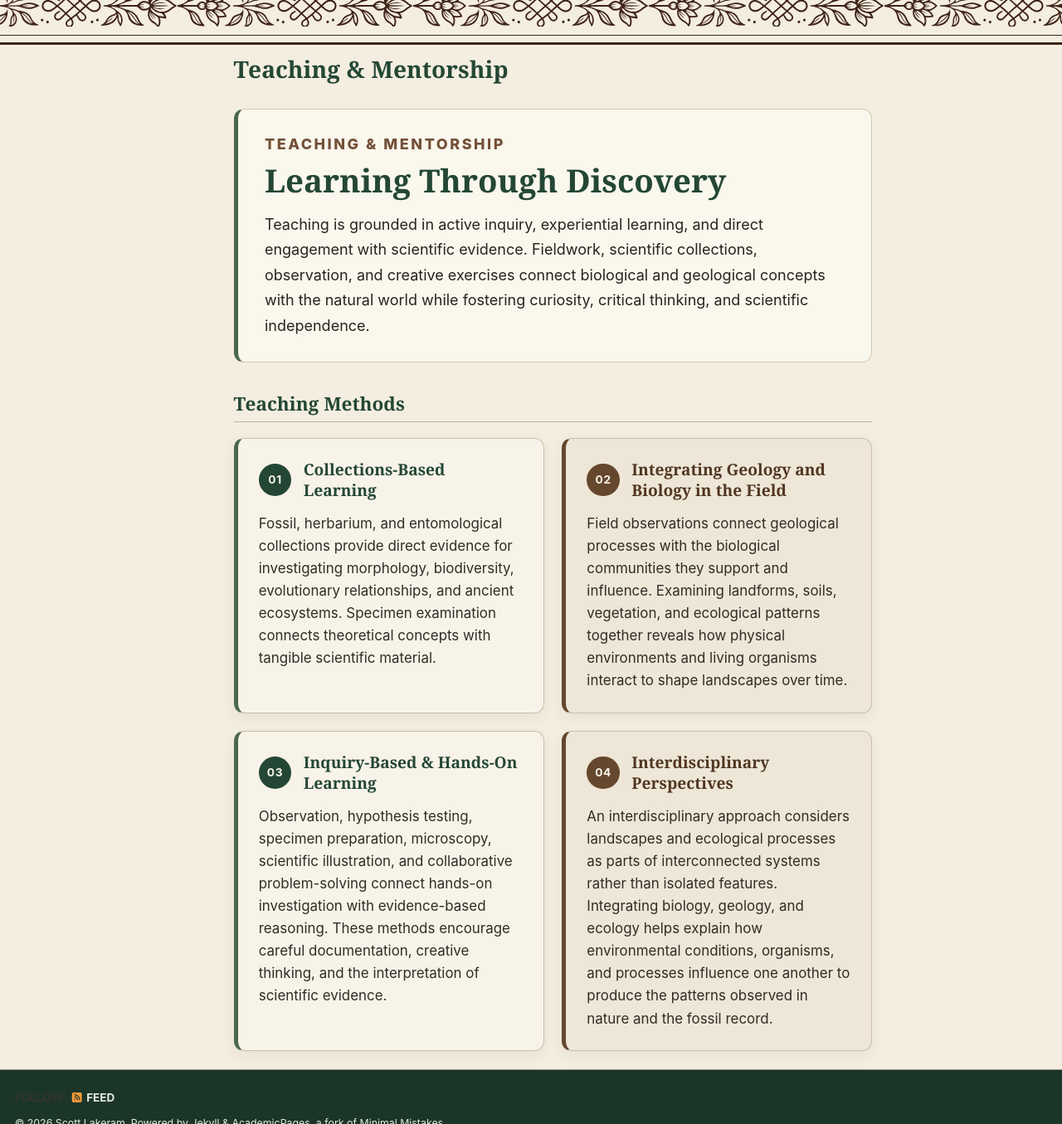
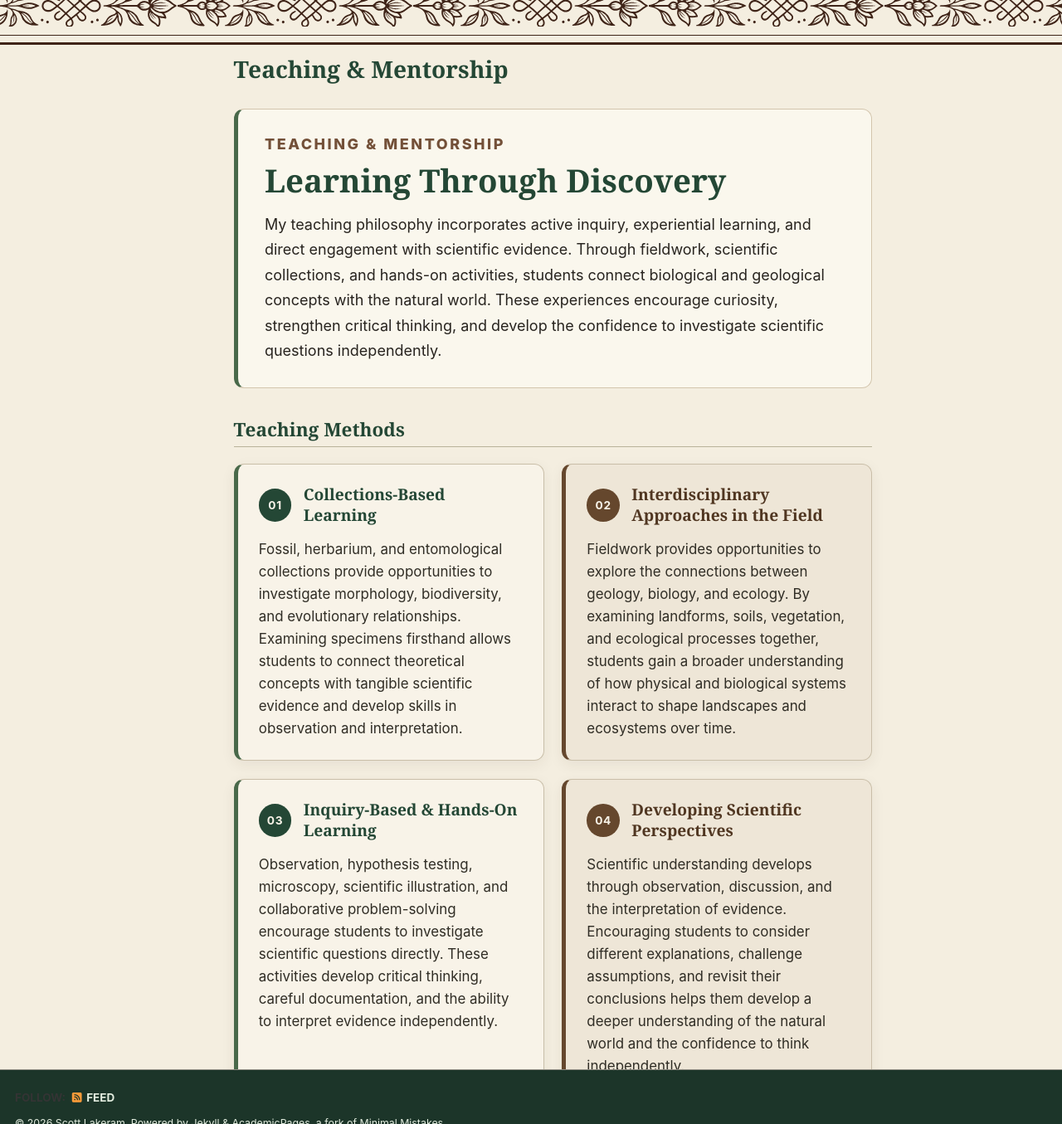
Before and after one commit to slakeram/slakeram.github.io, a Jekyll site: the page built from _pages/teaching.html, in a window 1280 px wide and 1400 px high, scrolled down 200 px, cut to the strip 0-1355 px from the top of the window. Shown: the whole strip at 83% size. Built offline with Jekyll 4.4.1, drawn with Linux system fonts in a browser that asks for light colours; a script bundle is joined from its source files by our own code; a style sheet for code colours, icons or effects is not loaded; some of the changed text lies outside the part shown.

Commit message:
Update teaching.html

```diff
--- a/_pages/teaching.html
+++ b/_pages/teaching.html
@@ -11,7 +11,8 @@ author_profile: false
   <header class="teaching-page-intro">
     <p class="teaching-page-kicker">TEACHING &amp; MENTORSHIP</p>
     <h1>Learning Through Discovery</h1>
-    <p>Teaching is grounded in active inquiry, experiential learning, and direct engagement with scientific evidence. Fieldwork, scientific collections, observation, and creative exercises connect biological and geological concepts with the natural world while fostering curiosity, critical thinking, and scientific independence.</p>
+    <p>My teaching philosophy incorporates active inquiry, experiential learning, and direct engagement with scientific evidence. Through fieldwork, scientific collections, and hands-on activities, students connect biological and geological concepts with the natural world. These experiences encourage curiosity, strengthen critical thinking, and develop the confidence to investigate scientific questions independently.
+</p>
   </header>
 
   <section class="teaching-method-section" aria-labelledby="teaching-methods-title">
@@ -23,17 +24,17 @@ author_profile: false
           <h3>Collections-Based Learning</h3>
         </div>
         <div class="teaching-method-copy">
-          <p>Fossil, herbarium, and entomological collections provide direct evidence for investigating morphology, biodiversity, evolutionary relationships, and ancient ecosystems. Specimen examination connects theoretical concepts with tangible scientific material.</p>
+          <p>Fossil, herbarium, and entomological collections provide opportunities to investigate morphology, biodiversity, and evolutionary relationships. Examining specimens firsthand allows students to connect theoretical concepts with tangible scientific evidence and develop skills in observation and interpretation.</p>
         </div>
       </article>
 
       <article class="teaching-method-card">
         <div class="teaching-method-header">
           <span class="teaching-method-number" aria-hidden="true">02</span>
-          <h3>Integrating Geology and Biology in the Field</h3>
+          <h3>Interdisciplinary Approaches in the Field</h3>
         </div>
         <div class="teaching-method-copy">
-          <p>Field observations connect geological processes with the biological communities they support and influence. Examining landforms, soils, vegetation, and ecological patterns together reveals how physical environments and living organisms interact to shape landscapes over time.</p>
+          <p>Fieldwork provides opportunities to explore the connections between geology, biology, and ecology. By examining landforms, soils, vegetation, and ecological processes together, students gain a broader understanding of how physical and biological systems interact to shape landscapes and ecosystems over time.</p>
         </div>
       </article>
 
@@ -43,17 +44,17 @@ author_profile: false
           <h3>Inquiry-Based &amp; Hands-On Learning</h3>
         </div>
         <div class="teaching-method-copy">
-          <p>Observation, hypothesis testing, specimen preparation, microscopy, scientific illustration, and collaborative problem-solving connect hands-on investigation with evidence-based reasoning. These methods encourage careful documentation, creative thinking, and the interpretation of scientific evidence.</p>
+          <p>Observation, hypothesis testing, microscopy, scientific illustration, and collaborative problem-solving encourage students to investigate scientific questions directly. These activities develop critical thinking, careful documentation, and the ability to interpret evidence independently.</p>
         </div>
       </article>
 
       <article class="teaching-method-card">
         <div class="teaching-method-header">
           <span class="teaching-method-number" aria-hidden="true">04</span>
-          <h3>Interdisciplinary Perspectives</h3>
+          <h3>Developing Scientific Perspectives</h3>
         </div>
         <div class="teaching-method-copy">
-          <p>An interdisciplinary approach considers landscapes and ecological processes as parts of interconnected systems rather than isolated features. Integrating biology, geology, and ecology helps explain how environmental conditions, organisms, and processes influence one another to produce the patterns observed in nature and the fossil record.</p>
+          <p>Scientific understanding develops through observation, discussion, and the interpretation of evidence. Encouraging students to consider different explanations, challenge assumptions, and revisit their conclusions helps them develop a deeper understanding of the natural world and the confidence to think independently.</p>
         </div>
       </article>
     </div>
@@ -68,7 +69,7 @@ author_profile: false
       </figure>
       <figure>
         <img src="{{ '/images/Outdoor%20teaching.jpg' | relative_url }}" alt="A small group on a rocky slope overlooking a vegetated alpine valley" loading="lazy" decoding="async">
-        <figcaption>Geology and ecology in the field</figcaption>
+        <figcaption>Investigating Alpine Ecosystems</figcaption>
       </figure>
       <figure>
         <img src="{{ '/images/Drawings%20of%20plants.jpg' | relative_url }}" alt="Botanical drawings accompanied by alpine plant specimens on handmade paper" loading="lazy" decoding="async">
@@ -83,6 +84,6 @@ author_profile: false
 
   <section class="teaching-mentorship-panel" aria-labelledby="teaching-mentorship-title">
     <h2 id="teaching-mentorship-title">Mentorship</h2>
-    <p>Mentorship is one of the most rewarding aspects of teaching and research, offering opportunities to foster curiosity, build confidence, and support students in discovering their scientific interests. Central to this approach is the belief that students, particularly graduate researchers, should have the freedom to pursue questions they are passionate about while receiving individualized guidance, encouragement, and constructive feedback. Creating a supportive and collaborative environment allows students to develop their ideas, overcome challenges, and grow as independent researchers.</p>
+    <p>Mentorship is one of the most rewarding aspects of teaching and research, providing opportunities to foster curiosity and help students develop their scientific interests. I believe students, particularly graduate researchers, should have the freedom to pursue questions they are passionate about while receiving guidance and support tailored to their individual learning styles. By fostering a collaborative and supportive environment, I aim to help students develop confidence in their ideas, navigate challenges, and grow as independent researchers.</p>
   </section>
 </div>
```
